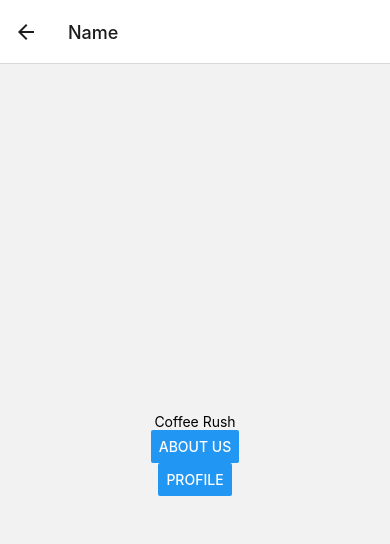
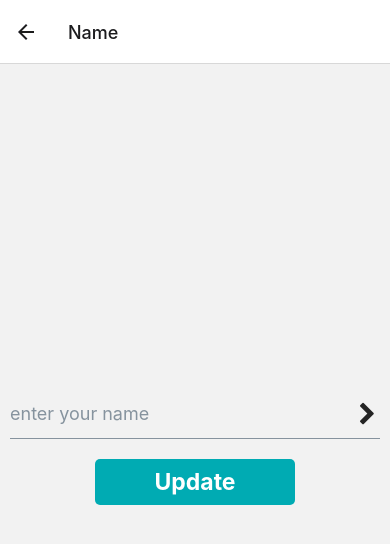
Before and after one commit to jaserino/coffeerush, a React Native app: screen /Name in a window 390 px wide. Shown: the top 544 px of the page. Built offline with nearby package versions, Linux system fonts and the light colour scheme.

Commit message:
useState additon, passing params name screen, nav

```diff
--- a/App.js
+++ b/App.js
@@ -1,4 +1,5 @@
 import * as React from 'react';
+import { useState } from 'react';
 import { NavigationContainer } from '@react-navigation/native';
 import { createNativeStackNavigator } from '@react-navigation/native-stack';
 
@@ -14,7 +15,15 @@ const App = () => {
   return (
     <NavigationContainer>
       <Stack.Navigator>
-        <Stack.Screen name="Profile" component={Profile} />
+        <Stack.Screen
+          name="Profile"
+          component={Profile}
+          options={{
+            headerStyle: {
+              backgroundColor: '#00ABB3',
+            },
+          }}
+        />
         <Stack.Screen name="Name" component={Name} />
         <Stack.Screen name="Email" component={Email} />
         <Stack.Screen name="Phone" component={Phone} />
--- a/package.json
+++ b/package.json
@@ -16,6 +16,7 @@
     "expo": "~47.0.8",
     "expo-status-bar": "~1.4.2",
     "react": "18.1.0",
+    "react-devtools": "^4.27.0",
     "react-native": "0.70.5",
     "react-native-safe-area-context": "4.4.1",
     "react-native-screens": "~3.18.0"
--- a/screens/About.js
+++ b/screens/About.js
@@ -1,5 +1,10 @@
 import React from 'react';
+import { View, Text } from 'react-native';
 
 export const About = () => {
-  return <div>About</div>;
+  return (
+    <View style={{ flex: 1, alignItems: 'center', justifyContent: 'center' }}>
+      <Text>Welcome to the About page</Text>
+    </View>
+  );
 };
--- a/screens/Email.js
+++ b/screens/Email.js
@@ -4,7 +4,7 @@ import { View, Text } from 'react-native';
 export const Email = () => {
   return (
     <View style={{ flex: 1, alignItems: 'center', justifyContent: 'center' }}>
-      <Text>Bob is a nerd</Text>
+      <Text>Welcome to the email page</Text>
     </View>
   );
 };
--- a/screens/Name.js
+++ b/screens/Name.js
@@ -1,15 +1,40 @@
-import React from 'react';
-import { View, Text, Button } from 'react-native';
+import React, { useState } from 'react';
+import { useNavigation } from '@react-navigation/native';
+import { View } from 'react-native';
+import { Input, Button } from '@rneui/themed';
 
 export const Name = ({ navigation }) => {
+  const [name, setName] = React.useState('');
+
   return (
     <View style={{ flex: 1, alignItems: 'center', justifyContent: 'center' }}>
-      <Text>Coffee Rush</Text>
+      <Input
+        placeholder="enter your name"
+        rightIcon={{ type: 'font-awesome', name: 'chevron-right' }}
+        value={name}
+        onChangeText={setName}
+      />
       <Button
-        title="About us"
-        onPress={() => navigation.navigate('About us')}
+        title="Update"
+        buttonStyle={{
+          backgroundColor: '#00ABB3',
+          borderRadius: 5,
+        }}
+        titleStyle={{ fontWeight: 'bold', fontSize: 23 }}
+        containerStyle={{
+          marginHorizontal: 50,
+          height: 50,
+          width: 200,
+          marginVertical: 10,
+        }}
+        onPress={() => {
+          navigation.navigate({
+            name: 'Profile',
+            params: { id: name },
+            merge: true,
+          });
+        }}
       />
-      <Button title="Profile" onPress={() => navigation.navigate('Profile')} />
     </View>
   );
 };
--- a/screens/Phone.js
+++ b/screens/Phone.js
@@ -1,5 +1,8 @@
 import React from 'react';
+import { View, Text } from 'react-native';
 
 export const Phone = () => {
-  return <div>Phone</div>;
+  <View style={{ flex: 1, alignItems: 'center', justifyContent: 'center' }}>
+    <Text>Welcome to the phone page</Text>
+  </View>;
 };
--- a/screens/Profile.js
+++ b/screens/Profile.js
@@ -1,8 +1,9 @@
 import React from 'react';
-import { View, Text, Image, TextInput, StyleSheet } from 'react-native';
+import { View, Text, StyleSheet } from 'react-native';
 import { Input, Avatar } from '@rneui/themed';
 
-export const Profile = () => {
+export const Profile = ({ route, navigation }) => {
+  console.log(route.params?.id);
   return (
     <View style={styles.container}>
       <View style={styles.image}>
@@ -27,13 +28,16 @@ export const Profile = () => {
         <View>
           <Text style={styles.label}>Name</Text>
           <Input
+            onPressIn={() => navigation.push('Name')}
             leftIcon={{ type: 'font-awesome', name: 'user' }}
             rightIcon={{ type: 'font-awesome', name: 'chevron-right' }}
+            value={route.params?.id}
           />
         </View>
         <View>
           <Text style={styles.label}>Email</Text>
           <Input
+            onPressIn={() => navigation.push('Email')}
             leftIcon={{ type: 'MaterialIcons', name: 'email' }}
             rightIcon={{ type: 'font-awesome', name: 'chevron-right' }}
           />
@@ -41,6 +45,7 @@ export const Profile = () => {
         <View>
           <Text style={styles.label}>Phone</Text>
           <Input
+            onPressIn={() => navigation.push('Phone')}
             leftIcon={{ type: 'font-awesome', name: 'phone' }}
             rightIcon={{ type: 'font-awesome', name: 'chevron-right' }}
           />
@@ -48,6 +53,7 @@ export const Profile = () => {
         <View>
           <Text style={styles.label}>Tell us about yourself</Text>
           <Input
+            onPressIn={() => navigation.push('About')}
             leftIcon={{ type: 'font-awesome', name: 'pencil' }}
             rightIcon={{ type: 'font-awesome', name: 'chevron-right' }}
           />
```
Also changed, not shown: 2 other files (tests, documents, lock files or other folders).
